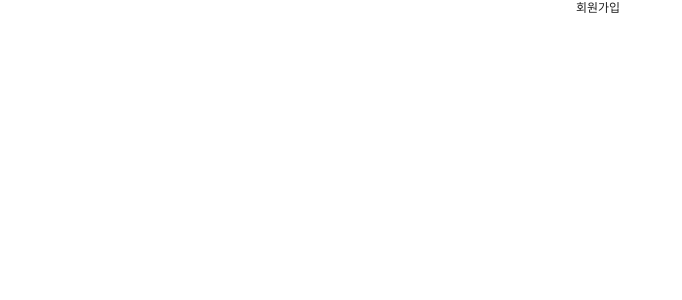
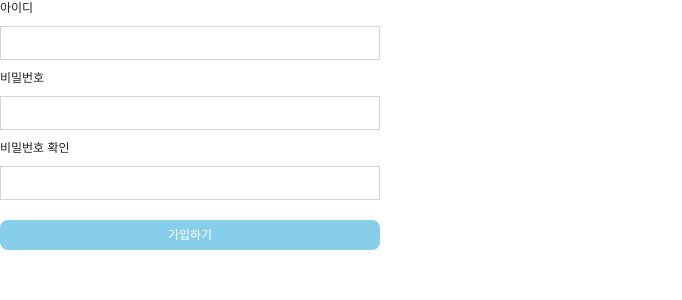
Before and after one commit to ssori0421/React_Projects_advanced, a React (Create React App) app in the folder mini_signup_form/: page / in a window 1280 px wide. Shown: the top 300 px of the page, without its empty margins (0-682 px from the left). Built offline with nearby package versions, Linux system fonts and the light colour scheme.

Commit message:
각 input이 focus out 되었을 때 유효성 검사 결과에 따라 에러 메세지 띄우기 구현

```diff
--- a/mini_signup_form/src/page/SignUp.jsx
+++ b/mini_signup_form/src/page/SignUp.jsx
@@ -1,24 +1,31 @@
 import React, { useState, useEffect, useRef } from 'react';
 import { regex } from '../util/regex';
+import styled from 'styled-components';
 
 const SignUp = () => {
   const [formState, setFormState] = useState({
-    email: { value: '', isValid: false },
+    id: { value: '', isValid: false },
     password: { value: '', isValid: false },
     passwordConfirm: '',
   });
-  const emailInputRef = useRef(null);
+  const [errorMessage, setErrorMessage] = useState({
+    id: '',
+    password: '',
+    passwordConfirm: '',
+  });
+
+  const idInputRef = useRef(null);
 
   useEffect(() => {
-    emailInputRef.current.focus();
+    idInputRef.current.focus();
   }, []);
 
   console.log(formState);
 
-  const onEmailChange = (e) => {
+  const onIdChange = (e) => {
     const { value } = e.target;
-    const isValid = regex.email.test(value);
-    setFormState({ ...formState, email: { value, isValid } });
+    const isValid = regex.id.test(value);
+    setFormState({ ...formState, id: { value, isValid } });
   };
   const onPasswordChange = (e) => {
     const { value } = e.target;
@@ -29,21 +36,106 @@ const SignUp = () => {
     setFormState({ ...formState, passwordConfirm: e.target.value });
   };
 
+  const onIdBlur = (e) => {
+    const { value } = e.target;
+    const isValid = regex.id.test(value);
+    if (!isValid) {
+      setErrorMessage({
+        ...errorMessage,
+        id: '5~20자의 영문 소문자, 숫자와 특수기호(_),(-)만 사용 가능합니다.',
+      });
+    } else {
+      setErrorMessage({
+        ...errorMessage,
+        id: '',
+      });
+    }
+  };
+  const onPasswordBlur = (e) => {
+    const { value } = e.target;
+    const isValid = regex.password.test(value);
+    if (!isValid) {
+      setErrorMessage({
+        ...errorMessage,
+        password: '8~16자 영문 대 소문자, 숫자를 사용하세요.',
+      });
+    } else {
+      setErrorMessage({
+        ...errorMessage,
+        password: '',
+      });
+    }
+  };
+  const onPasswordConfirmBlur = (e) => {
+    const { value } = e.target;
+    if (value !== formState.password.value) {
+      setErrorMessage({
+        ...errorMessage,
+        passwordConfirm: '비밀번호가 일치하지 않습니다.',
+      });
+    } else {
+      setErrorMessage({
+        ...errorMessage,
+        passwordConfirm: '',
+      });
+    }
+  };
+
   return (
     <div>
-      <input
-        ref={emailInputRef}
-        data-testid='email-input'
-        onChange={onEmailChange}
-      />
-      <input data-testid='password-input' onChange={onPasswordChange} />
-      <input
-        data-testid='password-confirm-input'
-        onChange={onPasswordConfirmChange}
-      />
-      <button data-testid='signup-button'>회원가입</button>
+      <StInputForm>
+        <p>아이디</p>
+        <StInput
+          ref={idInputRef}
+          data-testid='id-input'
+          onChange={onIdChange}
+          onBlur={onIdBlur}
+        />
+        {errorMessage.id && <StErrorMessage>{errorMessage.id}</StErrorMessage>}
+        <p>비밀번호</p>
+        <StInput
+          data-testid='password-input'
+          onChange={onPasswordChange}
+          onBlur={onPasswordBlur}
+        />
+        {errorMessage.id && (
+          <StErrorMessage>{errorMessage.password}</StErrorMessage>
+        )}
+        <p>비밀번호 확인</p>
+        <StInput
+          data-testid='password-confirm-input'
+          onChange={onPasswordConfirmChange}
+          onBlur={onPasswordConfirmBlur}
+        />
+        <StErrorMessage>{errorMessage.passwordConfirm}</StErrorMessage>
+        <StButton data-testid='signup-button'>가입하기</StButton>
+      </StInputForm>
     </div>
   );
 };
 
 export default SignUp;
+
+const StInputForm = styled.form`
+  display: flex;
+  justify-content: center;
+  flex-direction: column;
+  width: 380px;
+  gap: 10px;
+`;
+
+const StInput = styled.input`
+  padding: 8px 15px;
+  border: 1px solid lightgray;
+`;
+
+const StButton = styled.button`
+  background-color: skyblue;
+  color: white;
+  height: 30px;
+  border-radius: 8px;
+`;
+
+const StErrorMessage = styled.div`
+  color: red;
+`;
```
